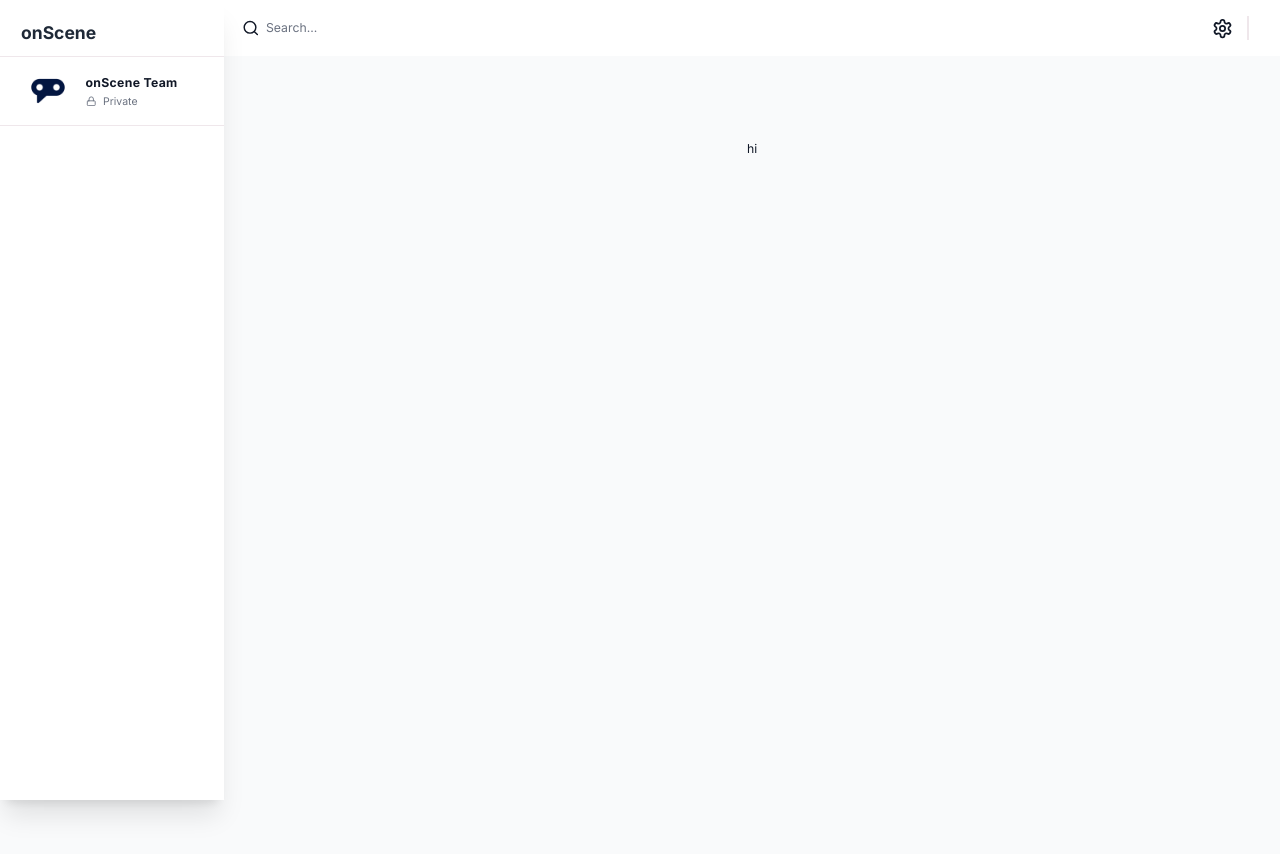
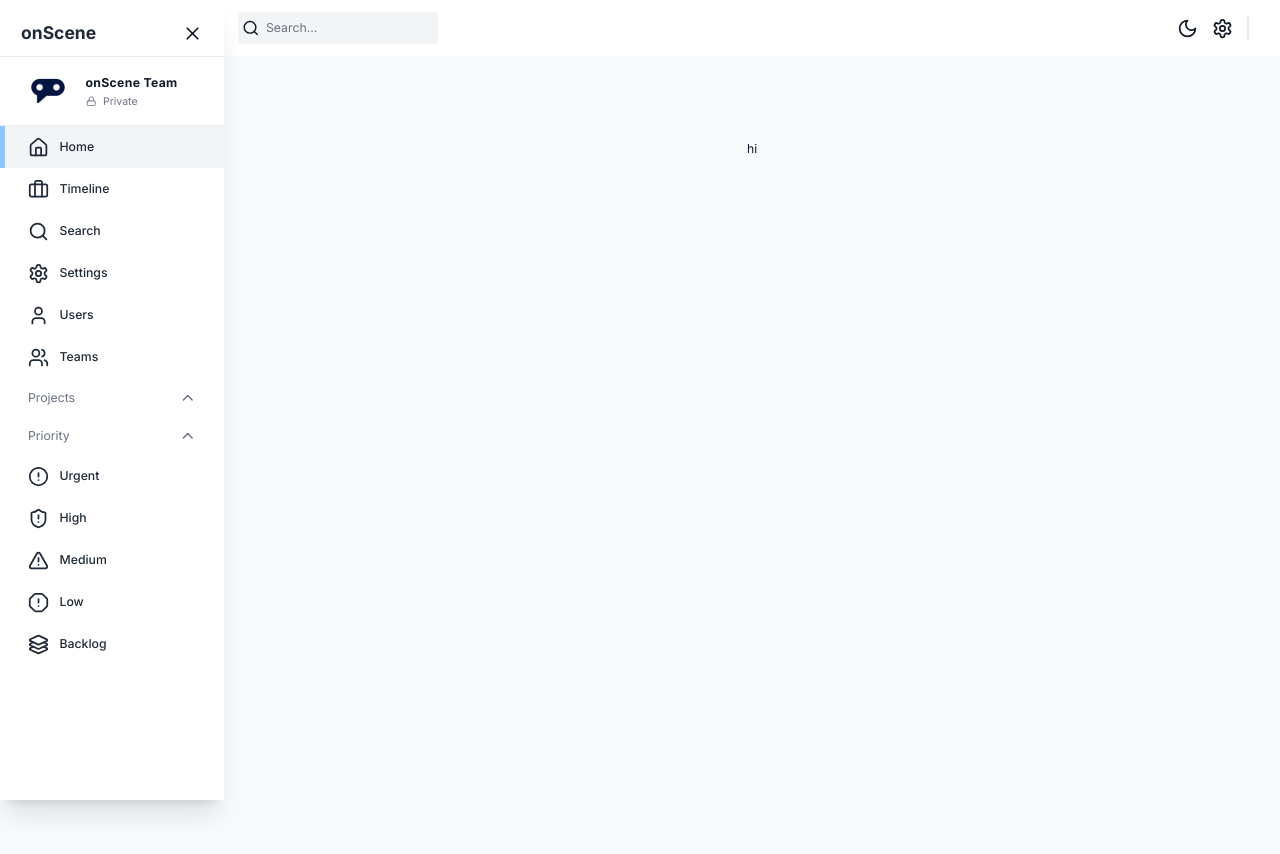
Before and after one commit to muhib-giki/onScenePM, a Next.js app: page / in a window 1280 px wide. Built offline with nearby package versions, Linux system fonts and the light colour scheme; no server answers.

Commit message:
sidebar, navbar, darkmode, sidebar collapsing done

```diff
--- a/package.json
+++ b/package.json
@@ -14,11 +14,13 @@
     "@emotion/styled": "^11.13.0",
     "@mui/material": "^5.16.6",
     "@mui/x-data-grid": "^7.12.0",
-    "@reduxjs/toolkit": "^2.2.7",
+    "@reduxjs/toolkit": "^2.10.1",
     "aws-amplify": "^6.5.1",
     "axios": "^1.7.3",
     "date-fns": "^3.6.0",
+    "dot": "^1.1.3",
     "dotenv": "^16.4.5",
+    "env": "^0.0.2",
     "gantt-task-react": "^0.3.9",
     "lodash": "^4.17.21",
     "lucide-react": "^0.424.0",
@@ -28,7 +30,7 @@
     "react-dnd": "^16.0.1",
     "react-dnd-html5-backend": "^16.0.1",
     "react-dom": "^18",
-    "react-redux": "^9.1.2",
+    "react-redux": "^9.2.0",
     "recharts": "^2.12.7",
     "redux-persist": "^6.0.0"
   },
--- a/src/app/(components)/Navbar/index.tsx
+++ b/src/app/(components)/Navbar/index.tsx
@@ -1,14 +1,26 @@
 import React from 'react';
-import { Search, Settings } from 'lucide-react';
+import { Menu, Moon, Search, Settings, Sun } from 'lucide-react';
 import Link from 'next/link';
+import { useAppSelector } from '@/app/redux';
+import { useDispatch } from 'react-redux';
+import { setIsDarkMode, setIsSidebarCollapsed } from '@/state';
 
 const Navbar = () => {
+    const dispatch = useDispatch();
+    const isSidebarCollapsed = useAppSelector((state) => state.global.isSidebarCollapsed);
+    const isDarkMode = useAppSelector((state) => state.global.isDarkMode);
+
     return (
         <div className='flex items-center justify-between bg-white px-4 py-3 dark:bg-black'>
             {/*Search Bar*/}
             <div className='flex items-center gap-8'>
+                {!isSidebarCollapsed ? null : (
+                    <button onClick={() => dispatch(setIsSidebarCollapsed(!isSidebarCollapsed))}>
+                        <Menu className='h-8 w-8 drak:text-white' />
+                    </button>
+                )}
                 <div className='relative flex h-min w-[200px]'>
-                    <Search className='absolute left-[4px] top-1/2 mr-2 h-5 w-5 -translate-y-1/2 transform cursor-pointer dark:text-white'/>
+                    <Search className='absolute left-[4px] top-1/2 mr-2 h-5 w-5 -translate-y-1/2 transform cursor-pointer dark:text-white' />
                     <input
                         className='w-full rounded border-none bg-gray-100 p-2 pl-8 placeholder-gray-500 focus:border-transparent focus:outline-none dark:bg-gray-700 dark:text-white dark:placeholder-white'
                         type='search'
@@ -18,11 +30,20 @@
             </div>
             {/*Icons*/}
             <div className='flex items-center'>
+                <button onClick={() => dispatch(setIsDarkMode(!isDarkMode))}
+                    className={isDarkMode ? `rounded p-2 dark:hover:bg-gray-700` : `rounded p-2 hover:bg-gray-100`}
+                >
+                    {isDarkMode ? (
+                        <Sun className="h-6 w-6 cursor-pointer dark:text-white" />
+                    ) : (
+                        <Moon className="h-6 w-6 cursor-pointer dark:text-white" />
+                    )}
+                </button>
                 <Link
                     href="/settings"
-                    className='h-min w-min rounded p-2 hover:bg-gray-100'
+                    className={isDarkMode ? `h-min w-min rounded p-2 dark:hover:bg-gray-700` : `h-min w-min rounded p-2 hover:bg-gray-100`}
                 >
-                    <Settings className='h-6 w-6 cursor-pointer dark:text-white'/>
+                    <Settings className='h-6 w-6 cursor-pointer dark:text-white' />
                 </Link>
                 <div className='ml-2 mr-5 hidden min-h-[2em] w-[0.1rem] bg-gray-200 md:inline-block'>
 
--- a/src/app/(components)/Sidebar/index.tsx
+++ b/src/app/(components)/Sidebar/index.tsx
@@ -1,14 +1,22 @@
 'use client';
-import { LockIcon } from 'lucide-react';
+import { useAppSelector } from '@/app/redux';
+import { setIsSidebarCollapsed } from '@/state';
+import { AlertCircle, AlertOctagon, AlertTriangle, Briefcase, ChevronDown, ChevronUp, Home, Layers3, LockIcon, LucideIcon, Search, Settings, ShieldAlert, User, Users, X } from 'lucide-react';
 import Image from 'next/image';
+import Link from 'next/link';
+import { usePathname } from 'next/navigation';
 import React, { useState } from 'react'
+import { useDispatch } from 'react-redux';
 
 const Sidebar = () => {
     const [showProjects, setShowProjects] = useState(true);
     const [showPriority, setShowPriority] = useState(true);
 
+    const dispatch = useDispatch();
+    const isSidebarCollapsed = useAppSelector((state) => state.global.isSidebarCollapsed);
+
     const sidebarClassNames = `fixed flex flex-col h-[100%] justify-between shadow-xl transition-all duration-300 h-full z-40
-    dark:bg-black overflow-y-auto bg-white w-64`;
+    dark:bg-black overflow-y-auto bg-white ${isSidebarCollapsed ? 'w-0 hidden' : 'w-64'}`;
 
     return (
         <div className={sidebarClassNames}>
@@ -18,10 +26,15 @@
                     <div className='text-xl font-bold text-gray-800 dark:text-white'>
                         onScene
                     </div>
+                    {isSidebarCollapsed ? null : (
+                        <button className='py-3' onClick={() => dispatch(setIsSidebarCollapsed(!isSidebarCollapsed))}>
+                            <X className='h-6 w-6 text-gray-800h hover:text-gray-500 dark:text-white' />
+                        </button>
+                    )}
                 </div>
                 {/*Team*/}
                 <div className='flex items-center gap-5 border-y-[1.5px] border-gray-200 px-8 py-4 dark:border-gray-700'>
-                    <Image src="/logo1.png" alt="Logo" width={40} height={40}/>
+                    <Image src="/logo1.png" alt="Logo" width={40} height={40} />
                     <div>
                         <h3 className='text-md font-bold tracking-wide dark:text-gray-200'>
                             onScene Team
@@ -32,9 +45,88 @@
                         </div>
                     </div>
                 </div>
+                {/*Navbar Links */}
+                <nav className='z-10 w-full'>
+                    <SidebarLink icon={Home} label='Home' href="/" />
+                    <SidebarLink icon={Briefcase} label='Timeline' href="/timeline" />
+                    <SidebarLink icon={Search} label='Search' href="/search" />
+                    <SidebarLink icon={Settings} label='Settings' href="/settings" />
+                    <SidebarLink icon={User} label='Users' href="/users" />
+                    <SidebarLink icon={Users} label='Teams' href="/teams" />
+                </nav>
+
+                {/*Project Links*/}
+                <button
+                    onClick={() => setShowProjects((prev) => !prev)}
+                    className='flex w-full items-center justify-between px-8 py-3 text-gray-500'
+                >
+                    <span className=''>Projects</span>
+                    {showProjects ? (
+                        <ChevronUp className='h-5 w-5' />
+                    ) : (
+                        <ChevronDown className='h-5 w-5' />
+                    )}
+                </button>
+                {/*Project List*/}
+
+                {/*Priority Links*/}
+                <button
+                    onClick={() => setShowPriority((prev) => !prev)}
+                    className='flex w-full items-center justify-between px-8 py-3 text-gray-500'
+                >
+                    <span className=''>Priority</span>
+                    {showPriority ? (
+                        <ChevronUp className='h-5 w-5' />
+                    ) : (
+                        <ChevronDown className='h-5 w-5' />
+                    )}
+                </button>
+                {showPriority && (
+                    <>
+                        <SidebarLink icon={AlertCircle} label='Urgent' href="/priority/urgent" />
+                        <SidebarLink icon={ShieldAlert} label='High' href="/priority/high" />
+                        <SidebarLink icon={AlertTriangle} label='Medium' href="/priority/medium" />
+                        <SidebarLink icon={AlertOctagon} label='Low' href="/priority/low" />
+                        <SidebarLink icon={Layers3} label='Backlog' href="/priority/backlog" />
+                    </>
+                )}
             </div>
         </div>
     )
 }
 
+
+interface SidebarLinkProps {
+    href: string;
+    icon: LucideIcon;
+    label: string;
+}
+
+const SidebarLink = ({
+    href,
+    icon: Icon,
+    label,
+}: SidebarLinkProps) => {
+    const pathname = usePathname();
+    const isActive = pathname === href || (pathname === "/" && href === "/dashboard");
+
+    return (
+        <Link href={href} className='w-full'>
+            <div className={
+                `relative flex cursor-pointer items-center gap-3 transition-colors hover:bg-gray-100 dark:bg-black dark:hover:bg-gray-700
+                ${isActive ? "text-white bg-gray-100 dark:bg-gray-600" : ""} justify-start px-8 py-3`
+            }>
+                {isActive && (
+                    <div className='absolute left-0 top-0 h-[100%] w-[5px] bg-blue-200' />
+                )}
+                <Icon className="h-6 w-6 text-gray-800 dark:text-gray-100" />
+                <span className={`font-medium text-gray-800 dark:text-gray-100`}>
+                    {label}
+                </span>
+            </div>
+        </Link>
+    )
+
+}
+
 export default Sidebar
--- a/src/app/dashboardWrapper.tsx
+++ b/src/app/dashboardWrapper.tsx
@@ -1,13 +1,27 @@
-import React from 'react'
+"use client"
+import React, { useEffect } from 'react'
 import Navbar from '@/app/(components)/Navbar';
 import Sidebar from '@/app/(components)/Sidebar';
+import StoreProvider, { useAppSelector } from './redux';
 
-const DashboardWrapper = ({ children }: { children: React.ReactNode }) => {
+const DashboardLayout = ({ children }: { children: React.ReactNode }) => {
+    const isSidebarCollapsed = useAppSelector((state) => state.global.isSidebarCollapsed);
+    const isDarkMode = useAppSelector((state) => state.global.isDarkMode);
+
+    useEffect(() => {
+        if(isDarkMode) {
+            document.documentElement.classList.add("dark");
+        }
+        else {
+            document.documentElement.classList.remove("dark");
+        }
+    });
+
     return (
         <div className='flex min-h-screen w-full bg-gray-50 text-gray-900'>
             {/*Sidebar*/}
             <Sidebar />
-            <main className={`flex w-full flex-col bg-gray-50 dark:bg-dark-bg md:pl-64`}>
+            <main className={`flex w-full flex-col bg-gray-50 dark:bg-dark-bg ${isSidebarCollapsed ? "" : 'md:pl-64'}`}>
                 {/*Navbar*/}
                 <Navbar />
                 {children}
@@ -16,4 +30,16 @@
     )
 }
 
+const DashboardWrapper = ({children} : {children: React.ReactNode}) => {
+    return (
+        <>
+            <StoreProvider>
+                <DashboardLayout>
+                    {children}
+                </DashboardLayout>
+            </StoreProvider>
+        </>
+    )
+}
+
 export default DashboardWrapper
--- a/src/app/globals.css
+++ b/src/app/globals.css
@@ -15,6 +15,6 @@
   height: 100%;
   width: 100%;
   @apply text-sm;
-  @apply bg-gray-500;
-  @apply text-gray-900;
+  @apply bg-white;
+  @apply dark:bg-black;
 }
--- /dev/null
+++ b/src/app/redux.tsx
@@ -0,0 +1,97 @@
+import { useRef } from "react";
+import { combineReducers, configureStore } from "@reduxjs/toolkit";
+import {
+  TypedUseSelectorHook,
+  useDispatch,
+  useSelector,
+  Provider,
+} from "react-redux";
+import globalReducer from "@/state";
+import { api } from "@/state/api";
+import { setupListeners } from "@reduxjs/toolkit/query";
+
+import {
+  persistStore,
+  persistReducer,
+  FLUSH,
+  REHYDRATE,
+  PAUSE,
+  PERSIST,
+  PURGE,
+  REGISTER,
+} from "redux-persist";
+import { PersistGate } from "redux-persist/integration/react";
+import createWebStorage from "redux-persist/lib/storage/createWebStorage";
+
+/* REDUX PERSISTENCE */
+const createNoopStorage = () => {
+  return {
+    getItem(_key: any) {
+      return Promise.resolve(null);
+    },
+    setItem(_key: any, value: any) {
+      return Promise.resolve(value);
+    },
+    removeItem(_key: any) {
+      return Promise.resolve();
+    },
+  };
+};
+
+const storage =
+  typeof window === "undefined"
+    ? createNoopStorage()
+    : createWebStorage("local");
+
+const persistConfig = {
+  key: "root",
+  storage,
+  whitelist: ["global"],
+};
+const rootReducer = combineReducers({
+  global: globalReducer,
+  [api.reducerPath]: api.reducer,
+});
+const persistedReducer = persistReducer(persistConfig, rootReducer);
+
+/* REDUX STORE */
+export const makeStore = () => {
+  return configureStore({
+    reducer: persistedReducer,
+    middleware: (getDefault) =>
+      getDefault({
+        serializableCheck: {
+          ignoredActions: [FLUSH, REHYDRATE, PAUSE, PERSIST, PURGE, REGISTER],
+        },
+      }).concat(api.middleware),
+  });
+};
+
+/* REDUX TYPES */
+export type AppStore = ReturnType<typeof makeStore>;
+export type RootState = ReturnType<AppStore["getState"]>;
+export type AppDispatch = AppStore["dispatch"];
+export const useAppDispatch = () => useDispatch<AppDispatch>();
+export const useAppSelector: TypedUseSelectorHook<RootState> = useSelector;
+
+/* PROVIDER */
+export default function StoreProvider({
+  children,
+}: {
+  children: React.ReactNode;
+}) {
+  const storeRef = useRef<AppStore>();
+  if (!storeRef.current) {
+    storeRef.current = makeStore();
+    setupListeners(storeRef.current.dispatch);
+  }
+  const persistor = persistStore(storeRef.current);
+
+  return (
+    <Provider store={storeRef.current}>
+      <PersistGate loading={null} persistor={persistor}>
+        {children}
+      </PersistGate>
+    </Provider>
+  );
+}
--- /dev/null
+++ b/src/state/api.ts
@@ -0,0 +1,10 @@
+import { createApi, fetchBaseQuery } from "@reduxjs/toolkit/query/react";
+
+export const api = createApi({
+    baseQuery: fetchBaseQuery({ baseUrl: process.env.NEXT_PUBLIC_API_BASE_URL}),
+    reducerPath: "api",
+    tagTypes: [],
+    endpoints: (build) => ({})
+})
+
+export const {} = api;
--- /dev/null
+++ b/src/state/index.ts
@@ -0,0 +1,31 @@
+import { createSlice, PayloadAction } from "@reduxjs/toolkit";
+
+export interface initialStateTypes {
+    isSidebarCollapsed: boolean;
+    isDarkMode: boolean;
+}
+
+const initialState: initialStateTypes = {
+    isSidebarCollapsed: false,
+    isDarkMode: false,
+}
+
+export const globalSlice = createSlice({
+    name: "global",
+    initialState,
+    reducers: {
+        setIsSidebarCollapsed: (state, action: PayloadAction<boolean>) => {
+            state.isSidebarCollapsed = action.payload;
+        },
+        setIsDarkMode: (state, action: PayloadAction<boolean>) => {
+            state.isDarkMode = action.payload;
+        }
+    },
+})
+
+export const {
+    setIsSidebarCollapsed,
+    setIsDarkMode
+} = globalSlice.actions;
+
+export default globalSlice.reducer;
--- a/tailwind.config.ts
+++ b/tailwind.config.ts
@@ -12,7 +12,7 @@
       colors: {
         white: "#ffffff",
         gray: {
-          100: "f3f4f6",
+          100: "#f3f4f6",
           200: "#efe7eb",
           300: "#d1d5db",
           500: "#6b7280",
```
Also changed, not shown: 2 other files (tests, documents, lock files or other folders).
